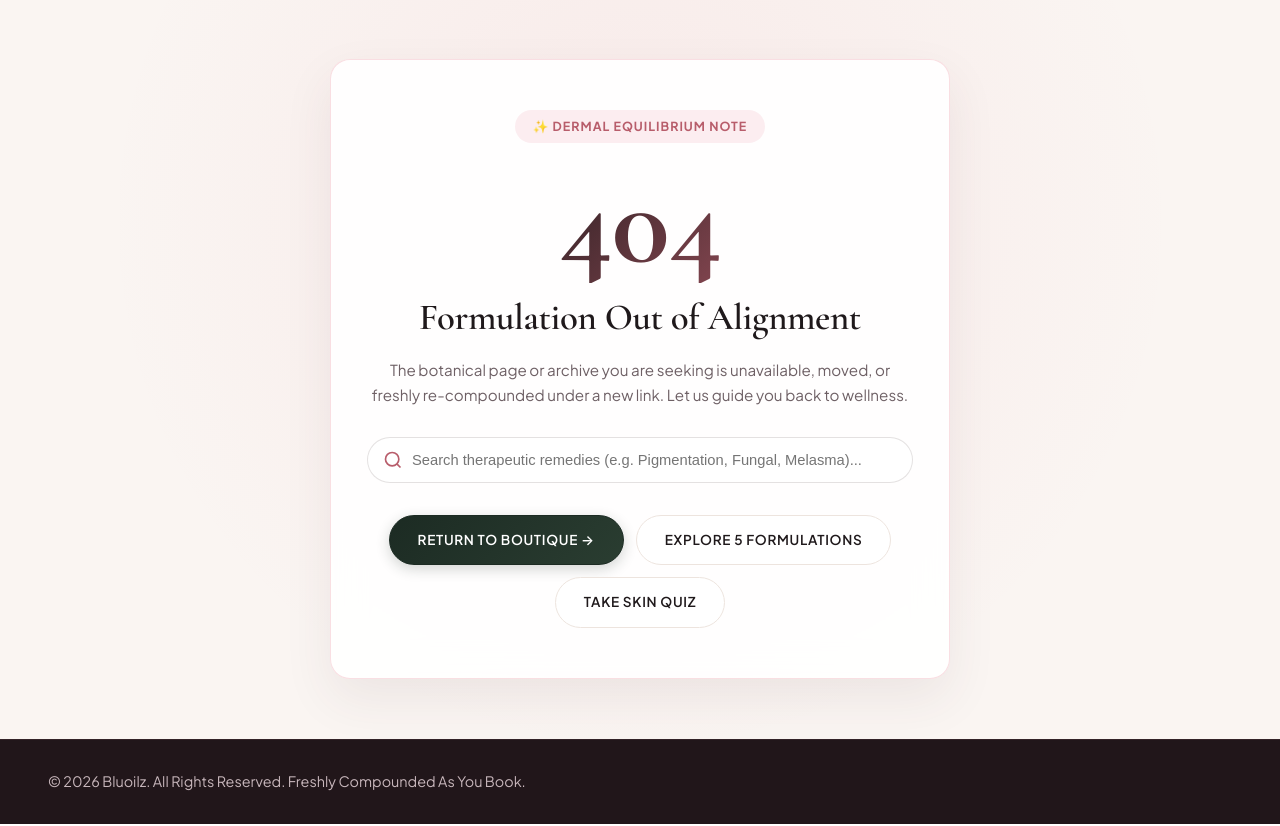
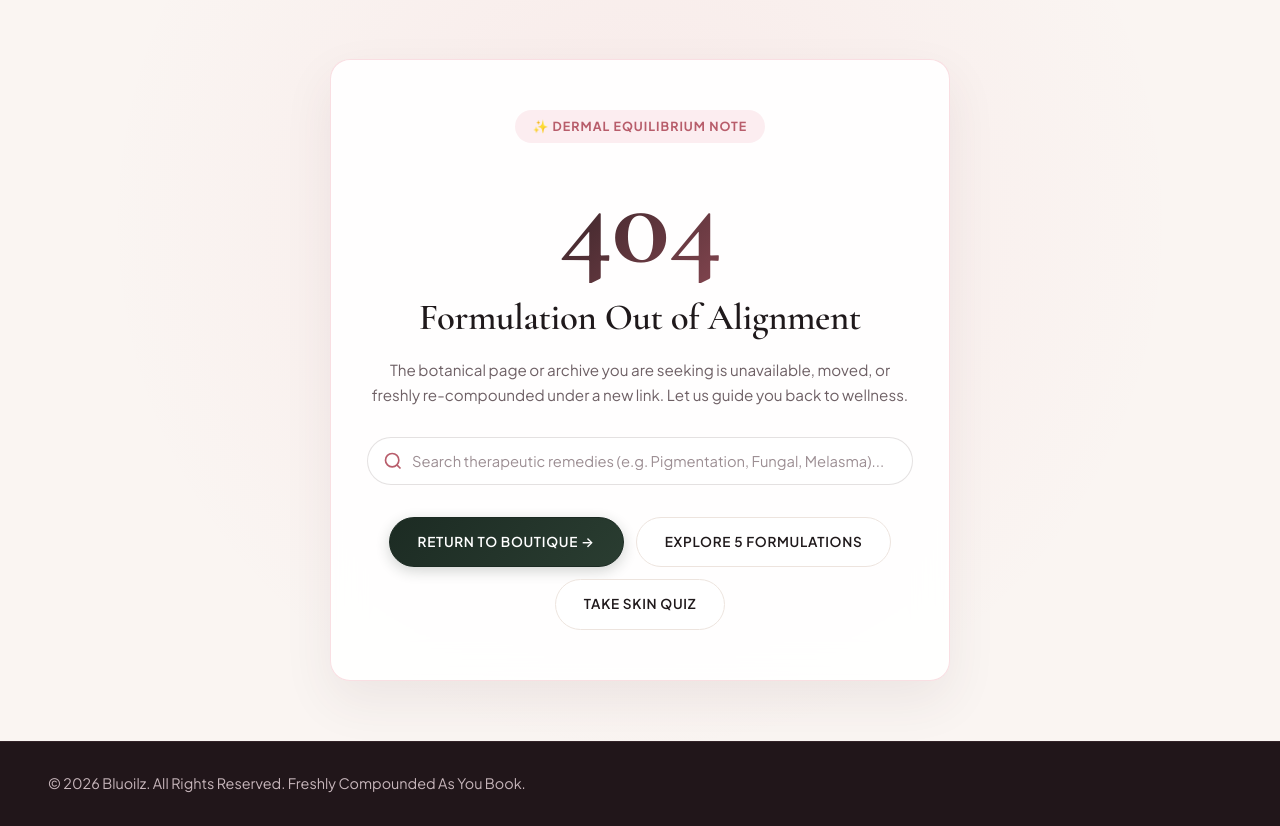
Before and after one commit to jerryPog/bluoilz, a PHP site: page /404.html in a window 1280 px wide. Shown: the part 121-947 px from the top of the page. Run offline with PHP 8.4, Linux system fonts and the light colour scheme.

Commit message:
fix: enforce explicit light color-scheme and brand color definitions for macOS Dark Mode

```diff
--- a/404.html
+++ b/404.html
@@ -3,6 +3,7 @@
 <head>
   <meta charset="UTF-8">
   <meta name="viewport" content="width=device-width, initial-scale=1.0">
+  <meta name="color-scheme" content="light">
   <title>404 - Formulation Not Found | Bluoilz Therapeutic Skincare</title>
   <meta name="description" content="The page or therapeutic formulation you are looking for is out of alignment or has moved. Return to Bluoilz boutique.">
   <meta name="robots" content="noindex, follow">
@@ -15,6 +16,9 @@
 
   <link rel="stylesheet" href="styles.css">
   <style>
+    :root, html, body {
+      color-scheme: light;
+    }
     .page-404-wrap {
       min-height: 85vh;
       display: flex;
@@ -88,13 +92,14 @@
     }
 
     .search-404-box input {
+      color-scheme: light;
       width: 100%;
       padding: 14px 20px 14px 44px;
       border-radius: var(--radius-pill);
       border: 1.5px solid rgba(74, 53, 58, 0.15);
       background: #ffffff;
       font-size: 0.92rem;
-      color: var(--color-text);
+      color: var(--color-primary);
       transition: var(--transition);
       outline: none;
     }
--- a/index.html
+++ b/index.html
@@ -3,6 +3,7 @@
 <head>
   <meta charset="UTF-8">
   <meta name="viewport" content="width=device-width, initial-scale=1.0">
+  <meta name="color-scheme" content="light">
   <title>Bluoilz | Therapeutic Natural Skincare & Ancient Botanical Compounding</title>
   <meta name="description" content="Bluoilz creates therapeutic natural skincare for tropical, sensitive, and humidity-reactive skin. 100% active botanicals, freshly prepared as you book with zero warehouse shelf life.">
   <meta name="keywords" content="therapeutic skincare, ancient botanical alchemy, anti pigmentation cream, anti fungal cream, anti allergy cream, psoriasis support, migraine relief oil, freshly prepared skincare, tropical skincare india">
--- a/styles.css
+++ b/styles.css
@@ -4,6 +4,9 @@
    ========================================================================== */
 
 :root {
+  /* Enforce Light Color Scheme across all browsers & OS themes */
+  color-scheme: light;
+
   /* Core Color System - Botanical Luxury Apothecary */
   --color-canvas: #faf6f2;           /* Warm ivory / porcelain alabaster canvas */
   --color-sand: #f5efe9;             /* Soft secondary surface */
@@ -11,6 +14,7 @@
   --color-primary: #1f191b;          /* Deep rich charcoal ink */
   --color-primary-light: #362c30;    /* Soft charcoal plum */
   --color-text-main: #231c1e;        /* Deep charcoal primary text */
+  --color-text: #231c1e;             /* Primary text alias */
   --color-text-muted: #6e6065;       /* Muted warm slate / taupe */
   --color-text-light: #9c8e93;       /* Subtle caption & placeholder slate */
   --color-border: #ede4de;           /* Warm ivory divider */
@@ -23,6 +27,7 @@
   --color-accent: #b85d6b;           /* Editorial accent: Soft muted dusty rose */
   --color-accent-hover: #a34e5b;     /* Deepened dusty rose */
   --color-accent-soft: #fbf0ee;      /* Subtle muted rose surface */
+  --color-accent-gradient: linear-gradient(135deg, #b85d6b 0%, #c97280 100%); /* Editorial dusty rose gradient */
   --color-fresh-bg: #eaf3ed;         /* Freshness / preparation indicator surface */
   --color-fresh-text: #275936;       /* Freshness botanical green text */
   --color-fresh-dot: #2e7d32;        /* Live compounding status dot */
@@ -65,11 +70,16 @@
 }
 
 html {
+  color-scheme: light;
+  background-color: #faf5f2;
+  color: var(--color-text-main);
   scroll-behavior: smooth;
   font-size: 16px;
-}
-
-body { color-scheme: light;
+  -webkit-text-size-adjust: 100%;
+}
+
+body {
+  color-scheme: light;
   font-family: var(--font-sans);
   background-color: #faf5f2;
   color: var(--color-text-main);
@@ -77,6 +87,35 @@ body { color-scheme: light;
   -webkit-font-smoothing: antialiased;
   -moz-osx-font-smoothing: grayscale;
   overflow-x: hidden;
+}
+
+/* Form & Interactive Controls Baseline - Light Scheme & Explicit Theming */
+input,
+textarea,
+select,
+button {
+  color-scheme: light;
+  font-family: inherit;
+  color: var(--color-text-main);
+}
+
+input,
+textarea,
+select {
+  background-color: #ffffff;
+  color: var(--color-text-main);
+  border: 1px solid var(--color-border);
+}
+
+input::placeholder,
+textarea::placeholder {
+  color: var(--color-text-light);
+  opacity: 1;
+}
+
+select option {
+  background-color: #ffffff;
+  color: var(--color-text-main);
 }
 
 /* ==========================================================================
@@ -2046,6 +2085,7 @@ h1, h2, h3, h4, .font-serif {
   font-family: inherit;
   text-transform: uppercase;
   background: #ffffff;
+  color: var(--color-primary);
   outline: none;
 }
 
@@ -2656,6 +2696,8 @@ h1, h2, h3, h4, .font-serif {
   border-radius: var(--radius-sm);
   font-family: inherit;
   font-size: 0.9rem;
+  background-color: #ffffff;
+  color: var(--color-primary);
   outline: none;
 }
 
@@ -4244,6 +4286,7 @@ h1, h2, h3, h4, .font-serif {
   font-size: 0.85rem;
   outline: none;
   background: #fdfbf9;
+  color: var(--color-text-main);
 }
 
 .concierge-footer input:focus {
```
Also changed, not shown: waitlist.html (+9 -1 lines).
